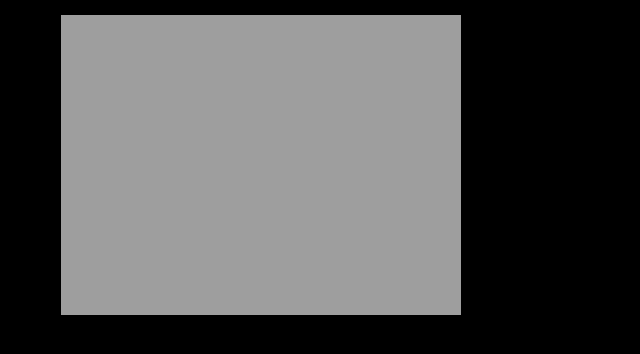
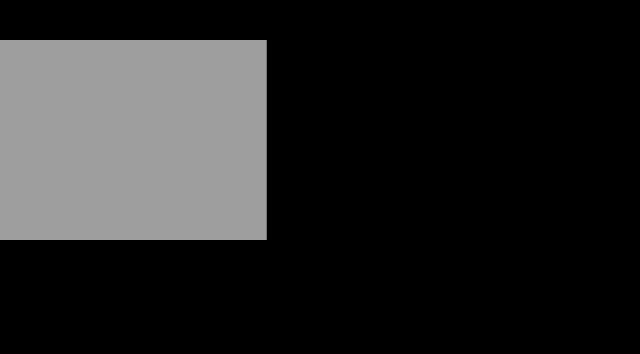
Before and after one commit to withquietintentions/mushroom, a plain HTML site: page index.html in a window 1280 px wide. Shown: the top 354 px of the page, without its empty margins (0-640 px from the left). Drawn offline with nearby package versions, Linux system fonts and the light colour scheme.

Commit message:
1920 x 1080

```diff
--- a/index.html
+++ b/index.html
@@ -53,8 +53,10 @@ const preloadImages = () => {
 
 const img = new Image()
 img.src = currentFrame(1);
-canvas.width=1158;
-canvas.height=770;
+// canvas.width=1158;
+// canvas.height=770;
+ canvas.width=1920;
+canvas.height=1080;
 img.onload=function(){
  context.drawImage(img, 0, 0);
 }
```
